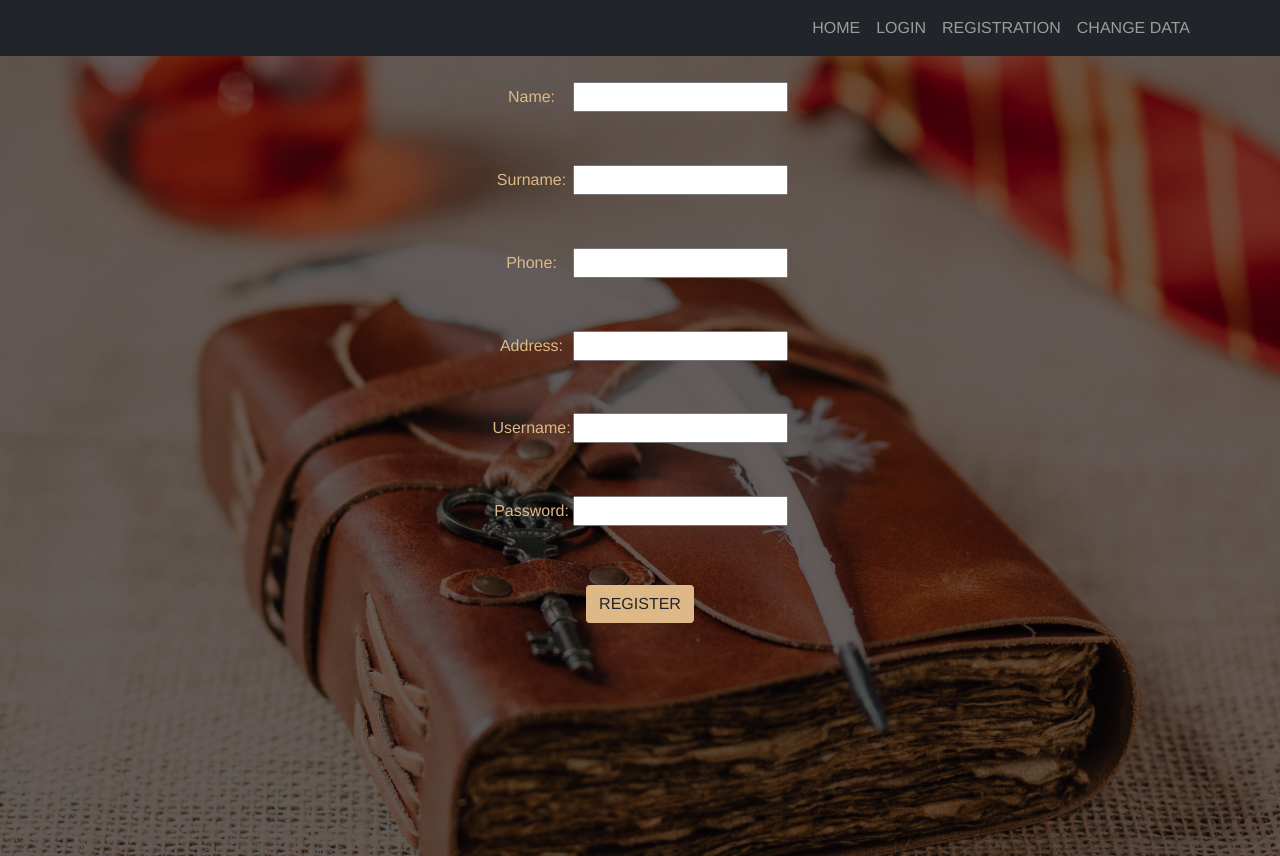
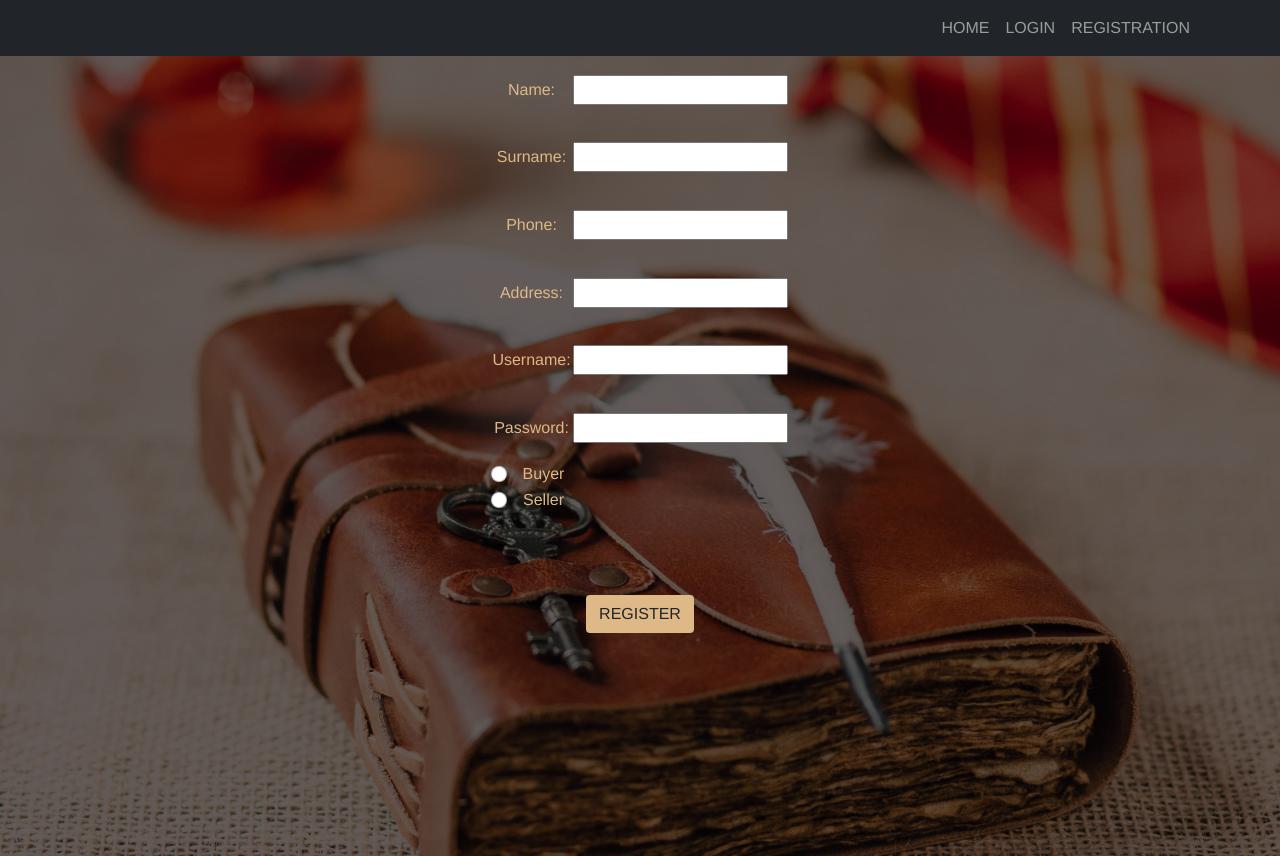
Before and after one commit to DusanKrdzic/Bookstore-VUE, a Vue app: page /registration in a window 1280 px wide. Built offline with nearby package versions, Linux system fonts and the light colour scheme.

Commit message:
started buyer - fix book img in card, try to make card in Book.vue

```diff
--- /dev/null
+++ b/src/components/Book.vue
@@ -0,0 +1,28 @@
+<template>
+    <div id='book'>
+        <div class='card'>
+            <img class='card-img-top' :src="'/img/img'+book.id+'.jpg'">
+            <div class='card-body'>
+                <h4>{{book.name}}</h4>
+                <h6>{{book.author}}</h6>
+                <p>{{book.promotion}}</p>
+            </div>
+        </div>
+    </div>
+</template>
+
+<style>
+    img{
+        width: 30%;
+        height: 5%;
+    }
+</style>
+
+<script>
+    export default{
+        name: 'Book',
+        props: [
+            'book'
+        ]
+    }
+</script>
--- /dev/null
+++ b/src/components/BookList.vue
@@ -0,0 +1,41 @@
+<template>
+
+  <div id="book_list">
+    <div class="col justify-content-right">
+      <div class='row-sm-5' v-for="book in books" :key="book.id">
+        <router-link :to="/book_details/ + book.id">
+          <Book :book="book"></Book>
+        </router-link>
+      </div>
+    </div>
+  </div>
+</template>
+
+<script>
+import books from "../data/books.js";
+import Book from "./Book.vue";
+
+export default {
+  name: "BookList",
+  components: {
+    Book,
+  },
+  data() {
+    return {
+      books: [],
+    };
+  },
+  mounted() {
+    let user = JSON.parse(localStorage.getItem("user"));
+    if (localStorage.getItem("books") != null) {
+      this.books = JSON.parse(localStorage.getItem("books"));
+    } else {
+      this.books = books;
+    }
+console.log(this.books);
+    this.books = this.books.filter((book) => book.user == user.username);
+    console.log(user.username)
+    console.log(this.books);
+  },
+};
+</script>
--- a/src/components/Navigation.vue
+++ b/src/components/Navigation.vue
@@ -15,9 +15,6 @@
         <li class="nav-item">
           <router-link to="/registration" class="nav-link">REGISTRATION</router-link>
         </li>
-        <li class="nav-item">
-          <router-link to="/change_data" class="nav-link">CHANGE DATA</router-link>
-        </li>
       </ul>
     </div>
   </div>
--- /dev/null
+++ b/src/data/books.js
@@ -0,0 +1,21 @@
+let books = [{
+        id: 1,
+        name: 'Robinson Crusoe',
+        author: 'Daniel Defoue',
+        description: 'Survival on a dessert island',
+        published: 'April 25, 1719',
+        promotion: "PROMOTION",
+        user: "peter"
+    },
+    {
+        id: 2,
+        name: 'Ana Karenina',
+        author: 'Leo Tolstoy',
+        description: "It's too complicated... :)",
+        published: '1875-1877',
+        promotion: "",
+        user: "peter"
+    }
+]
+
+export default books;
--- a/src/data/users.js
+++ b/src/data/users.js
@@ -5,7 +5,7 @@ let users = [{
         password: "john123",
         phone: "1234567",
         Address: "Dummy street 1",
-        type: 0 // for buyer
+        type: "buyer"
     },
     {
         name: "David",
@@ -14,7 +14,7 @@ let users = [{
         password: "david123",
         phone: "1234567",
         Address: "Dummy street 2",
-        type: 0 // for buyer
+        type: "buyer"
     },
     {
         name: "Luke",
@@ -23,7 +23,7 @@ let users = [{
         password: "luke123",
         phone: "1234567",
         Address: "Dummy street 3",
-        type: 1 // for seller
+        type: "seller"
     }
 ]
 
--- a/src/router/index.js
+++ b/src/router/index.js
@@ -32,7 +32,26 @@ const routes = [{
         name: 'Success',
         component: () =>
             import ( /* webpackChunkName: "about" */ '../views/Success.vue')
+    },
+    {
+        path: '/buyer',
+        name: 'Buyer',
+        component: () =>
+            import ( /* webpackChunkName: "about" */ '../views/Buyer.vue')
+    },
+    {
+        path: '/seller',
+        name: 'Seller',
+        component: () =>
+            import ( /* webpackChunkName: "about" */ '../views/Seller.vue')
+    },
+    {
+        path: '/book_details',
+        name: 'BookDetails',
+        component: () =>
+            import ( /* webpackChunkName: "about" */ '../views/BookDetails.vue')
     }
+
 
 
 ]
--- a/src/views/Buyer.vue
+++ b/src/views/Buyer.vue
@@ -0,0 +1,28 @@
+<template>
+  <div class="home">
+    <Navigation></Navigation>
+    <BookList></BookList>
+
+    <header>
+      <!-- The header content -->
+
+    </header>
+  </div>
+</template>
+
+
+
+<script>
+// @ is an alias to /src
+
+import Navigation from "../components/Navigation.vue";
+import BookList from "../components/BookList.vue";
+
+export default {
+  name: "Buyer",
+  components: {
+    Navigation,
+    BookList
+  },
+};
+</script>
--- a/src/views/Login.vue
+++ b/src/views/Login.vue
@@ -80,16 +80,14 @@ export default {
         alert("There is no user with this credential!");
         return;
       }
-      if (
-        this.username == "" ||
-        this.password == ""
-      ) {
+      if (this.username == "" || this.password == "") {
         alert("Field can't be empty!");
         return;
       }
 
       localStorage.setItem("user", JSON.stringify(user));
-      this.$router.push("success");
+
+      this.$router.push(user.type);
     },
   },
   mounted() {
--- a/src/views/Registration.vue
+++ b/src/views/Registration.vue
@@ -40,6 +40,34 @@
           <td>
             <input type="text" name="password" v-model="password" />
           </td>
+        </tr>
+        <tr>
+          <div class="form-check">
+            <input
+              class="form-check-input"
+              type="radio"
+              name="flexRadioDefault"
+              id="flexRadioDefault1"
+              value="buyer"
+              v-model="picked"
+            />
+            <label class="form-check-label" for="flexRadioDefault1" style="color:burlywood">
+              Buyer
+            </label>
+          </div>
+          <div class="form-check">
+            <input
+              class="form-check-input"
+              type="radio"
+              name="flexRadioDefault"
+              id="flexRadioDefault2"
+              value="seller"
+              v-model="picked"
+            />
+            <label class="form-check-label" for="flexRadioDefault2" style="color:burlywood">
+              Seller
+            </label>
+          </div>
         </tr>
         <tr>
           <td colspan="2">
@@ -93,14 +121,17 @@ export default {
       address: "",
       username: "",
       password: "",
+      picked: "",
       users: [],
     };
   },
   methods: {
     register() {
+      console.log(users);
+      console.log(this.picked)
       let user = this.users.find(
         (user) =>
-          user.username == this.username || user.password == this.password
+          user.username == this.username
       );
       if (user != null) {
         alert("This user already exists, try again!");
@@ -112,7 +143,8 @@ export default {
         this.phone == "" ||
         this.address == "" ||
         this.username == "" ||
-        this.password == ""
+        this.password == "" ||
+        this.picked == ""
       ) {
         alert("Field can't be empty!");
         return;
@@ -122,13 +154,17 @@ export default {
         surname: this.surname,
         phone: this.phone,
         address: this.address,
-        username: this.usernam,
+        username: this.username,
         password: this.password,
+        type: this.picked
       });
 
       localStorage.setItem("users", JSON.stringify(this.users));
-      localStorage.setItem("success_message",JSON.stringify("REGISTRATION SUCCESS!"))
-      this.$router.push('success')
+      localStorage.setItem(
+        "success_message",
+        JSON.stringify("REGISTRATION SUCCESS!")
+      );
+      this.$router.push("success");
     },
   },
   mounted() {
```
Also changed, not shown: public/img/img1.jpg (added), public/img/img2.jpg (added), src/views/BookDetails.vue (added).
